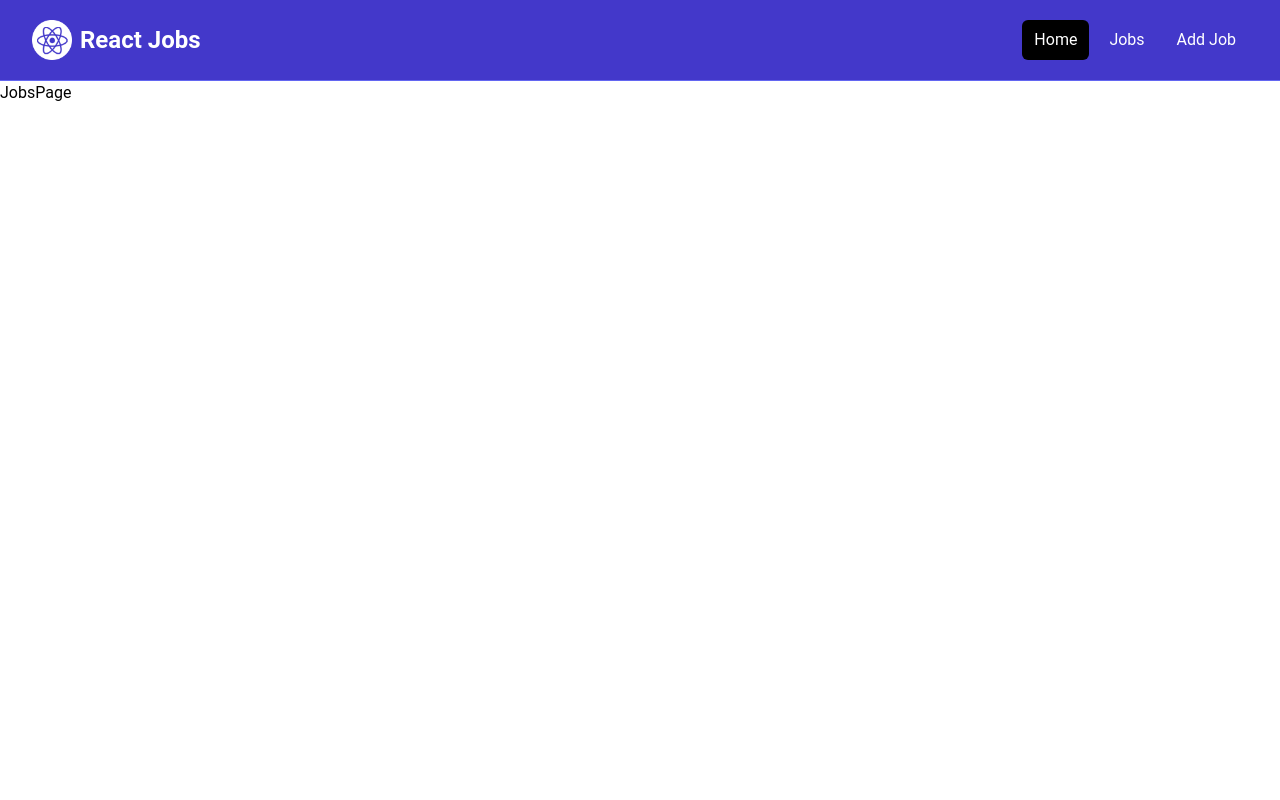
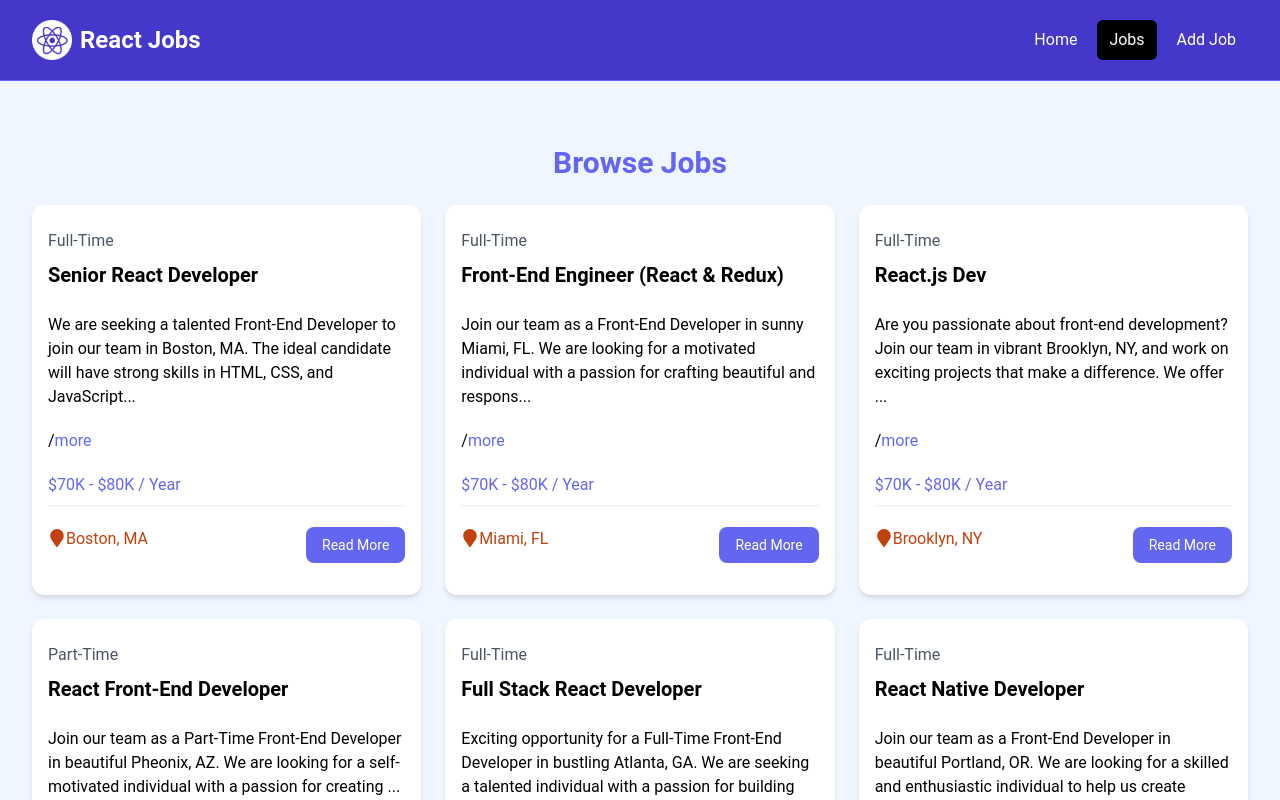
Before and after one commit to vsheva/jobs, a React app: page /jobs in a window 1280 px wide. Shown: the top 800 px of the page. Built offline with nearby package versions, Linux system fonts and the light colour scheme; data requests are answered from the project's data file; the HTML template or start-up script is replaced by a standard one.

Commit message:
fetching data

```diff
--- a/src/App.jsx
+++ b/src/App.jsx
@@ -5,19 +5,19 @@ import {
   RouterProvider,
 } from 'react-router-dom';
 
-
-
 import HomePage from './pages/HomePage';
 import MainLayout from './layouts/MainLayout';
 import JobsPage from './pages/JobsPage';
 import NotFoundPage from './pages/NotFoundPage';
+import JobPage from './pages/JobPage';
 
 const router = createBrowserRouter(
   createRoutesFromElements(
     <Route path="/" element={<MainLayout />}>
       <Route index element={<HomePage />} />
-      <Route path='/jobs' element={<JobsPage />} />
-      <Route path='*' element={<NotFoundPage />} />
+      <Route path="/jobs" element={<JobsPage />} />
+      <Route path="/jobs/:id" element={<JobPage />} />
+      <Route path="*" element={<NotFoundPage />} />
     </Route>,
   ),
 );
--- a/src/componets/JobListing.jsx
+++ b/src/componets/JobListing.jsx
@@ -37,7 +37,7 @@ const JobListing = job => {
             {job.job.location}
           </div>
           <Link
-            to={`./job/${job.job.id}`} //в строке меняем JS
+            to={`./jobs/${job.job.id}`} //в строке меняем JS
             className="h-[36px] bg-indigo-500 hover:bg-indigo-600 text-white px-4 py-2 rounded-lg text-center text-sm"
           >
             Read More
--- a/src/componets/JobListings.jsx
+++ b/src/componets/JobListings.jsx
@@ -1,9 +1,30 @@
-import jobs from '../jobs.json'; //!
+//import jobs from '../jobs.json'; //!
+import { useState, useEffect } from 'react';
 import JobListing from './JobListing';
+import Spinner from './Spinner';
 
-const JobListings = () => {
-  const recentJobs = jobs.slice(0, 3);
-  let jobsi = recentJobs.map(job => {
+const JobListings = ({ isHome = false }) => {
+  //const listingJobs = isHome ? jobs.slice(0, 3) : jobs;
+
+  const [jobs, setJobs] = useState([]);
+  const [loading, setLoading] = useState(true);
+
+  useEffect(() => {
+    const fetchJobs = async () => {
+      try {
+        const res = await fetch('http://localhost:5000/jobs');
+        const data = await res.json();
+        setJobs(data);
+      } catch (error) {
+        console.log('Error fetching data', error);
+      } finally {
+        setLoading(false);
+      }
+    };
+    fetchJobs();
+  }, []);
+
+  let jobsi = jobs.map(job => {
     console.log(job);
     return <JobListing key={job.id} job={job} />;
   });
@@ -11,11 +32,15 @@ const JobListings = () => {
   return (
     <section className="bg-blue-50 px-4 py-10">
       <div className="container-xl lg:container m-auto">
-        <h2 className="text-3xl font-bold text-indigo-500 mb-6 text-center">Browse Jobs</h2>
-        <div className="grid grid-cols-1 md:grid-cols-3 gap-6">
-          {/* <!-- Job Listing 1 --> */}
-          {jobsi}
-        </div>
+        <h2 className="text-3xl font-bold text-indigo-500 mb-6 text-center">
+          {isHome ? 'Recent Jobs' : 'Browse Jobs'}
+        </h2>
+
+        {loading ? (
+          <Spinner loading={loading} />
+        ) : (
+          <div className="grid grid-cols-1 md:grid-cols-3 gap-6">{jobsi}</div>
+        )}
       </div>
     </section>
   );
--- a/src/componets/Navbar.jsx
+++ b/src/componets/Navbar.jsx
@@ -1,36 +1,42 @@
 import logo from '../assets/images/logo.png';
-import { Link } from 'react-router-dom';
+import { NavLink } from 'react-router-dom';
 
 const Navbar = () => {
+  //TODO https://learn.javascript.ru/destructuring-assignment#destrukturizatsiya-obekta
+  //TODO https://stackoverflow.com/questions/41131450/active-link-with-react-router
+  //let active = { isActive: true }; let { isActive } = active;
+
+  const linkClass = ({ isActive }) => {
+    //!console.log(isActive);
+
+    return isActive
+      ? 'text-white bg-black hover:bg-gray-900 hover:text-white rounded-md px-3 py-2'
+      : 'text-white  hover:bg-gray-900 hover:text-white rounded-md px-3 py-2';
+  };
   return (
     <nav className="bg-indigo-700 border-b border-indigo-500">
       <div className="mx-auto max-w-7xl px-2 sm:px-6 lg:px-8">
         <div className="flex h-20 items-center justify-between">
           <div className="flex flex-1 items-center justify-center md:items-stretch md:justify-start">
-            <Link className="flex flex-shrink-0 items-center mr-4" to="/">
+            <NavLink className="flex flex-shrink-0 items-center mr-4" to="/">
               <img className="h-10 w-auto" src={logo} alt="React Jobs" />
               <span className="hidden md:block text-white text-2xl font-bold ml-2">React Jobs</span>
-            </Link>
+            </NavLink>
             <div className="md:ml-auto">
               <div className="flex space-x-2">
-                <Link
-                  to="/"
-                  className="text-white bg-black hover:bg-gray-900 hover:text-white rounded-md px-3 py-2"
-                >
+                <NavLink to="/" className={linkClass}>
                   Home
-                </Link>
-                <Link
+                </NavLink>
+                <NavLink
                   to="/jobs"
-                  className="text-white hover:bg-gray-900 hover:text-white rounded-md px-3 py-2"
+                  //! style={state => console.log('state', state)} {isActive:true}
+                  className={linkClass}
                 >
                   Jobs
-                </Link>
-                <Link
-                  to="/add-job"
-                  className="text-white hover:bg-gray-900 hover:text-white rounded-md px-3 py-2"
-                >
+                </NavLink>
+                <NavLink to="/add-job" className={linkClass}>
                   Add Job
-                </Link>
+                </NavLink>
               </div>
             </div>
           </div>
--- /dev/null
+++ b/src/componets/Spinner.jsx
@@ -0,0 +1,22 @@
+import ClipLoader from 'react-spinners/ClipLoader';
+
+//TODO https://react.dev/learn/passing-props-to-a-component
+
+const Spinner = ({ loading }) => {
+
+    const override = {
+        display: 'block',
+        margin:'100px auto'
+    }
+
+    return (
+        <ClipLoader
+            color='#4338ca'
+            loading={loading}
+            cssOverride={override}
+            size={150}
+        />
+  )
+};
+
+export default Spinner;
--- a/src/jobs.json
+++ b/src/jobs.json
@@ -1,4 +1,5 @@
- [
+{
+  "jobs": [
     {
       "id": "1",
       "title": "Senior React Developer",
@@ -84,3 +85,4 @@
       }
     }
   ]
+}
--- a/src/pages/HomePage.jsx
+++ b/src/pages/HomePage.jsx
@@ -8,7 +8,7 @@ const HomePage = () => {
     <>
       <Hero />
       <HomeCards />
-      <JobListings />
+      <JobListings isHome={true} />
       <ViewAllJobs />
     </>
   );
--- /dev/null
+++ b/src/pages/JobPage.jsx
@@ -0,0 +1,28 @@
+import { useState, useEffect } from 'react';
+import { useParams } from 'react-router-dom';
+
+const JobPage = () => {
+  const [jobs, setJobs] = useState(null);
+  const [loading, setLoading] = useState(true);
+  const { jobId } = useParams();
+  console.log(jobId);
+
+  useEffect(() => {
+    const fetchJobs = async () => {
+      try {
+        const res = await fetch(`/api/jobs/${jobId}`);
+        const data = await res.json();
+        setJobs(data);
+      } catch (error) {
+        console.log('Error fetching data', error);
+      } finally {
+        setLoading(false);
+      }
+    };
+    fetchJobs();
+  }, []);
+
+  return <div>JobPage</div>;
+};
+
+export default JobPage;
--- a/src/pages/JobsPage.jsx
+++ b/src/pages/JobsPage.jsx
@@ -1,5 +1,11 @@
+import JobListings from '../componets/JobListings';
+
 const JobsPage = () => {
-  return <div>JobsPage</div>;
+  return (
+    <section className="bg-blue-50 px-4 py-6">
+      <JobListings />
+    </section>
+  );
 };
 
 export default JobsPage;
--- a/vite.config.js
+++ b/vite.config.js
@@ -1,10 +1,17 @@
-import { defineConfig } from 'vite'
-import react from '@vitejs/plugin-react'
+import { defineConfig } from 'vite';
+import react from '@vitejs/plugin-react';
 
 // https://vitejs.dev/config/
 export default defineConfig({
   plugins: [react()],
   server: {
     port: 3000,
-  }
-})
+    proxy: {
+      '/api': {
+        target: 'http://localhost:8000',
+        changeOrigin: true,
+        rewrite: path => path.replace(/^\/api/, ''),
+      },
+    },
+  },
+});
```
Also changed, not shown: package.json (+5 -2 lines), 1 other file (tests, documents, lock files or other folders).
